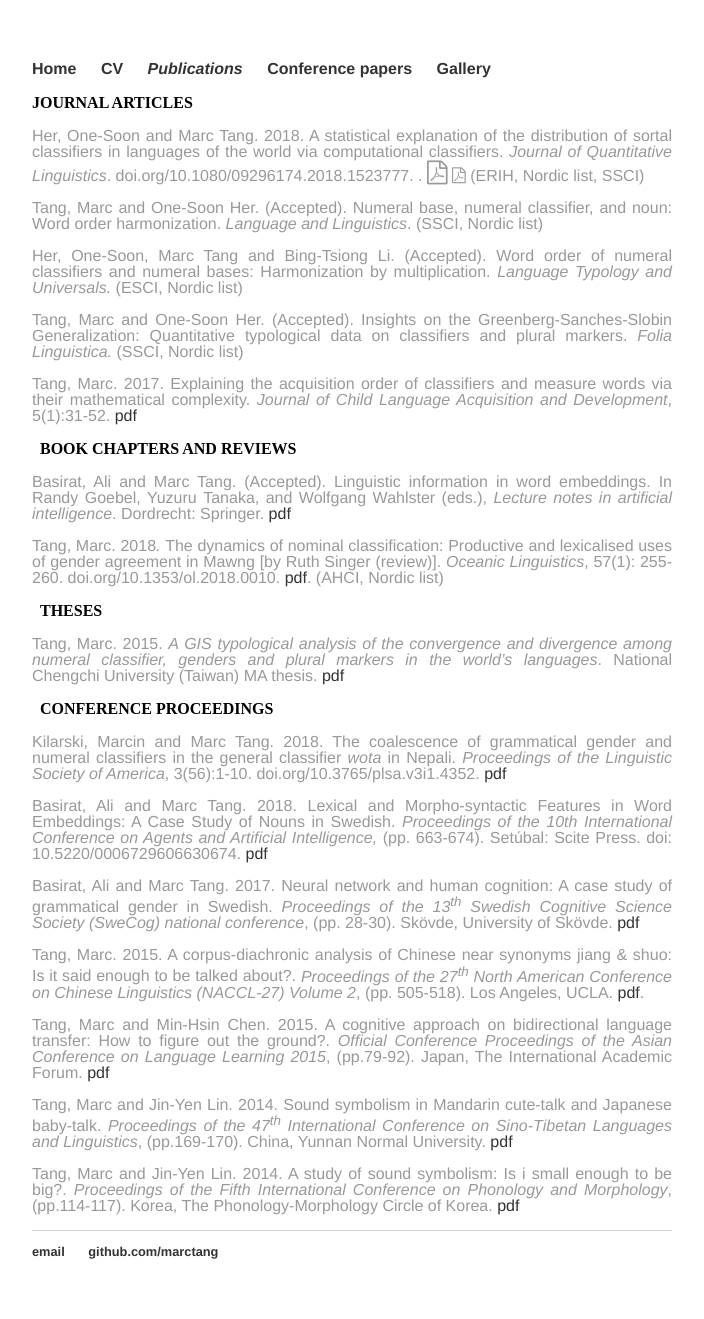
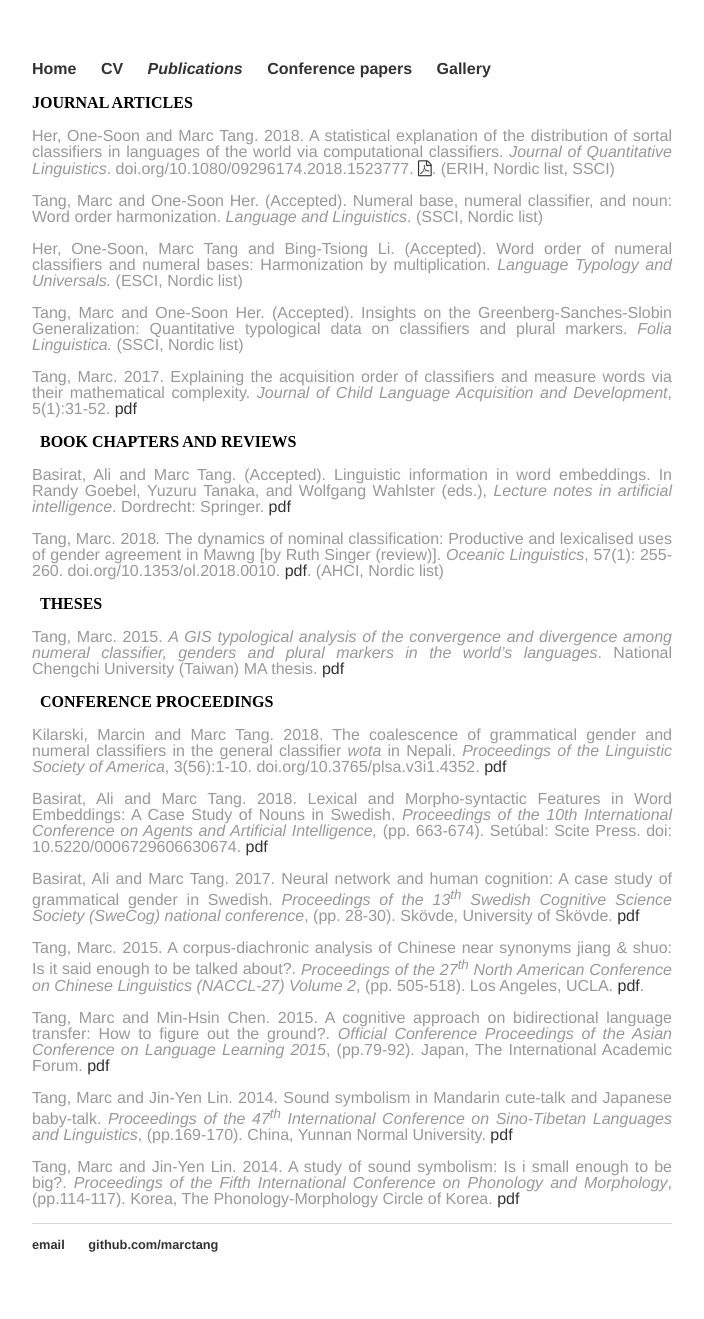
Before and after one commit to marctang/marctang.github.io, a Jekyll site: the page built from publications.html, in a window 1280 px wide. Shown: the whole page, without its empty margins (288-992 px from the left). Built offline with Jekyll 4.4.1, drawn with Linux system fonts in a browser that asks for light colours.

Commit message:
Update publications.html

```diff
--- a/publications.html
+++ b/publications.html
@@ -4,7 +4,7 @@ title: Publications
 ---
 
 <strong>JOURNAL ARTICLES</strong>
-<p style="text-align: justify;">Her, One-Soon and Marc Tang. 2018. A statistical explanation of the distribution of sortal classifiers in languages of the world via computational classifiers. <em>Journal of Quantitative Linguistics</em>. doi.org/10.1080/09296174.2018.1523777. <a href="https://www.tandfonline.com/doi/full/10.1080/09296174.2018.1523777" target="_blank" rel="noopener"></a>. <i style="font-size:24px" class="fa">&#xf1c1;</i> <i class="fa fa-file-pdf-o"></i> (ERIH, Nordic list, SSCI)</p>
+<p style="text-align: justify;">Her, One-Soon and Marc Tang. 2018. A statistical explanation of the distribution of sortal classifiers in languages of the world via computational classifiers. <em>Journal of Quantitative Linguistics</em>. doi.org/10.1080/09296174.2018.1523777. <a href="https://www.tandfonline.com/doi/full/10.1080/09296174.2018.1523777" target="_blank" rel="noopener"><i class="fa fa-file-pdf-o"></i></a>. (ERIH, Nordic list, SSCI)</p>
 <p style="text-align: justify;">Tang, Marc and One-Soon Her. (Accepted). Numeral base, numeral classifier, and noun: Word order harmonization. <em>Language and Linguistics</em>. (SSCI, Nordic list)</p>
 <p style="text-align: justify;">Her, One-Soon, Marc Tang and Bing-Tsiong Li. (Accepted). Word order of numeral classifiers and numeral bases: Harmonization by multiplication. <em>Language Typology and Universals. </em>(ESCI, Nordic list)</p>
 <p style="text-align: justify;">Tang, Marc and One-Soon Her. (Accepted). Insights on the Greenberg-Sanches-Slobin Generalization: Quantitative typological data on classifiers and plural markers. <em>Folia Linguistica. </em>(SSCI, Nordic list)</p>
```
